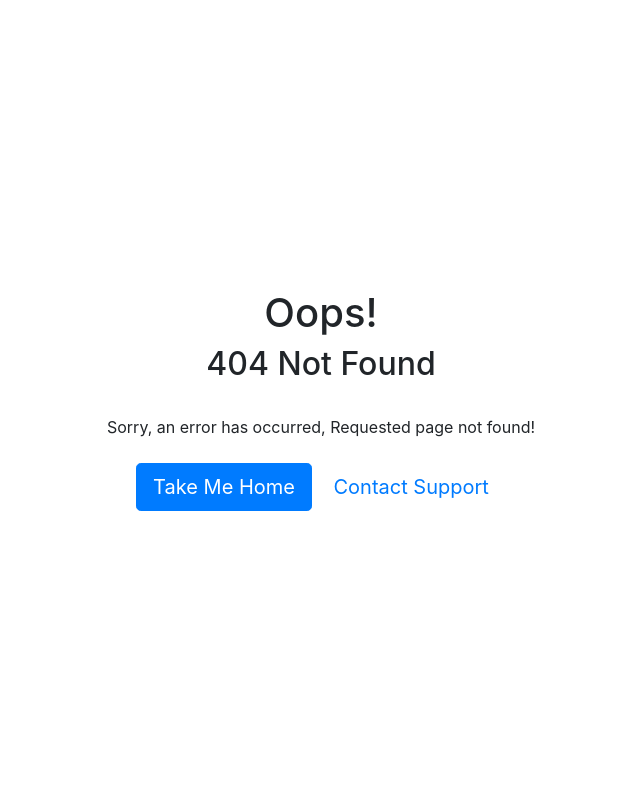
After one commit to oodies/oc_blog, a PHP site: page /app/views/Exception/error404.html in a window 1280 px wide. The commit adds this page. Shown: the whole page, without its empty margins (319-959 px from the left). Run offline with PHP 8.4, Linux system fonts and the light colour scheme; some libraries are stand-ins or nearby versions.

Commit message:
#12 Routing - Create and use template 404 page

```diff
--- /dev/null
+++ b/app/views/Exception/error404.html
@@ -0,0 +1,32 @@
+<!DOCTYPE html>
+<html lang="en">
+<head>
+    <meta charset="UTF-8">
+    <title>404 Not Found</title>
+    <link rel="stylesheet" href="/public/node_modules/bootstrap/dist/css/bootstrap.min.css">
+    <link href='https://fonts.googleapis.com/css?family=Lora:400,700,400italic,700italic' rel='stylesheet' type='text/css'>
+    <link href='https://fonts.googleapis.com/css?family=Open+Sans:300italic,400italic,600italic,700italic,800italic,400,300,600,700,800' rel='stylesheet' type='text/css'>
+    <link href="/public/node_modules/startbootstrap-clean-blog/css/clean-blog.min.css" rel="stylesheet">
+    <style>
+        html {height: 100%}
+        body {height: 100%}
+        .container {height: 100%}
+        .error-template {height: 100%}
+    </style>
+</head>
+<body>
+<div class="container">
+    <div class="error-template d-flex flex-column justify-content-center align-items-center col-12 text-center">
+        <h1>Oops!</h1>
+        <h2>404 Not Found</h2>
+        <div class="p-4">
+            Sorry, an error has occurred, Requested page not found!
+        </div>
+        <div class="">
+            <a href="/" class="btn btn-primary btn-lg">Take Me Home </a>
+            <a href="/" class="btn btn-default btn-lg"> Contact Support </a>
+        </div>
+    </div>
+</div>
+</body>
+</html>
```
Also changed, not shown: Bootstrap.php (+5 -3 lines), lib/HTTPFoundation/HTTPResponse.php (added, +26 -0 lines).
